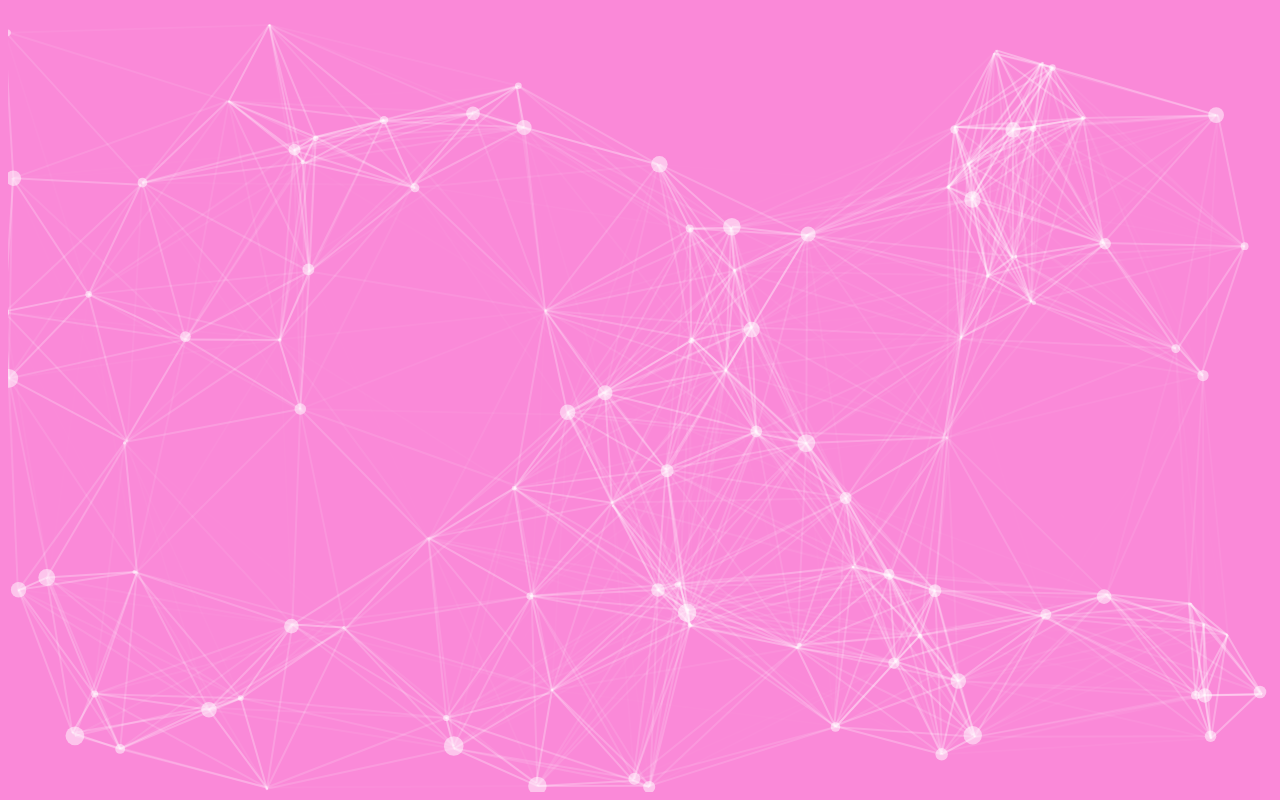
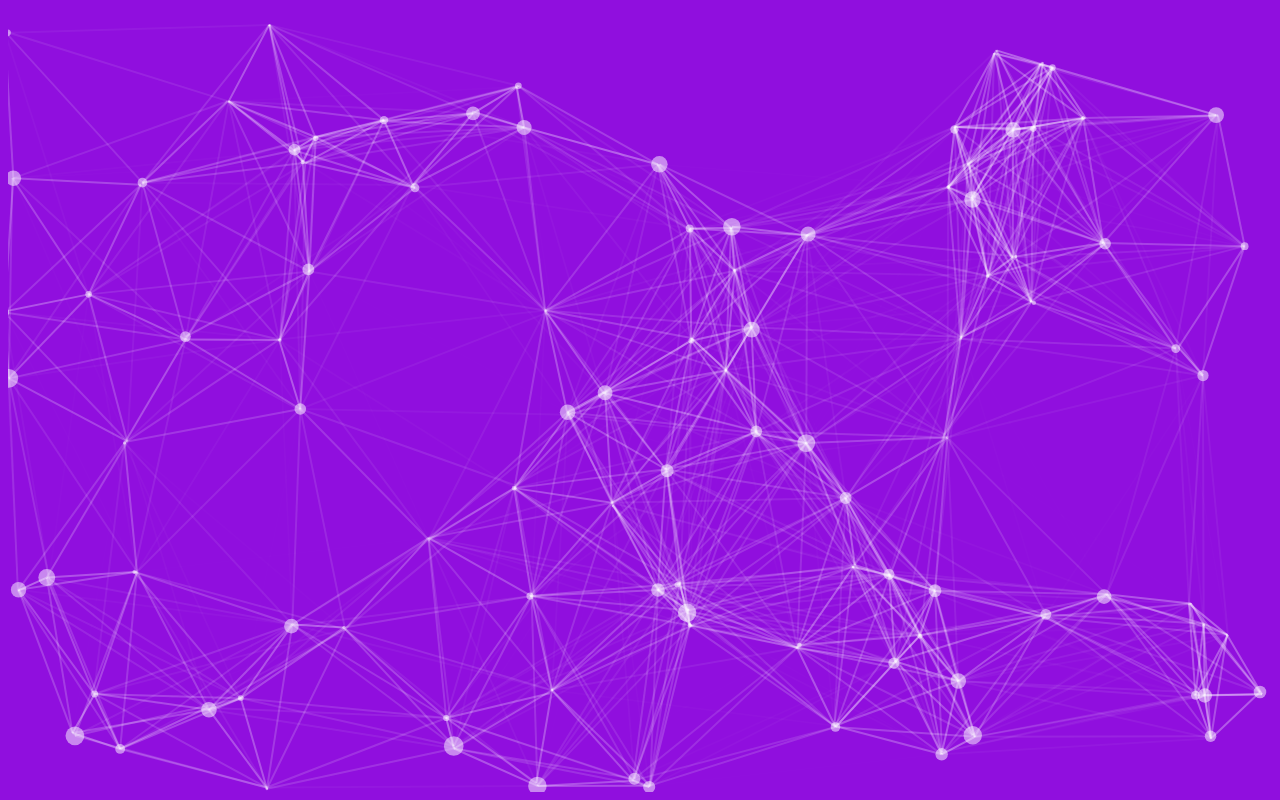
Before and after one commit to eterazim/Socialrejections, a plain HTML site: page index.html in a window 1280 px wide. Drawn offline with nearby package versions, Linux system fonts and the light colour scheme.

Commit message:
Update style.css

```diff
--- a/style.css
+++ b/style.css
@@ -1,4 +1,4 @@
-body {background-color: #FA89D8;}
+body {background-color: #900FDE;}
 overflow: hidden;
 
 #particles-js {
```
